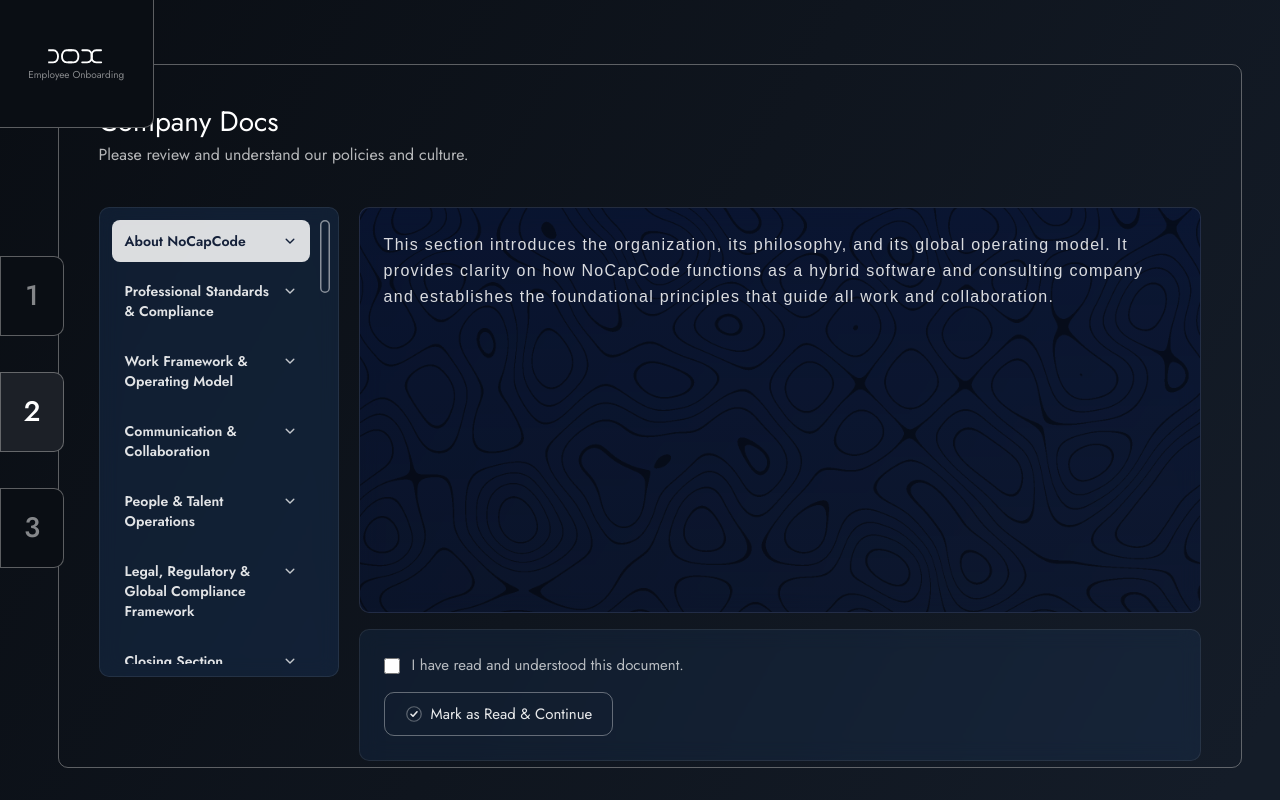
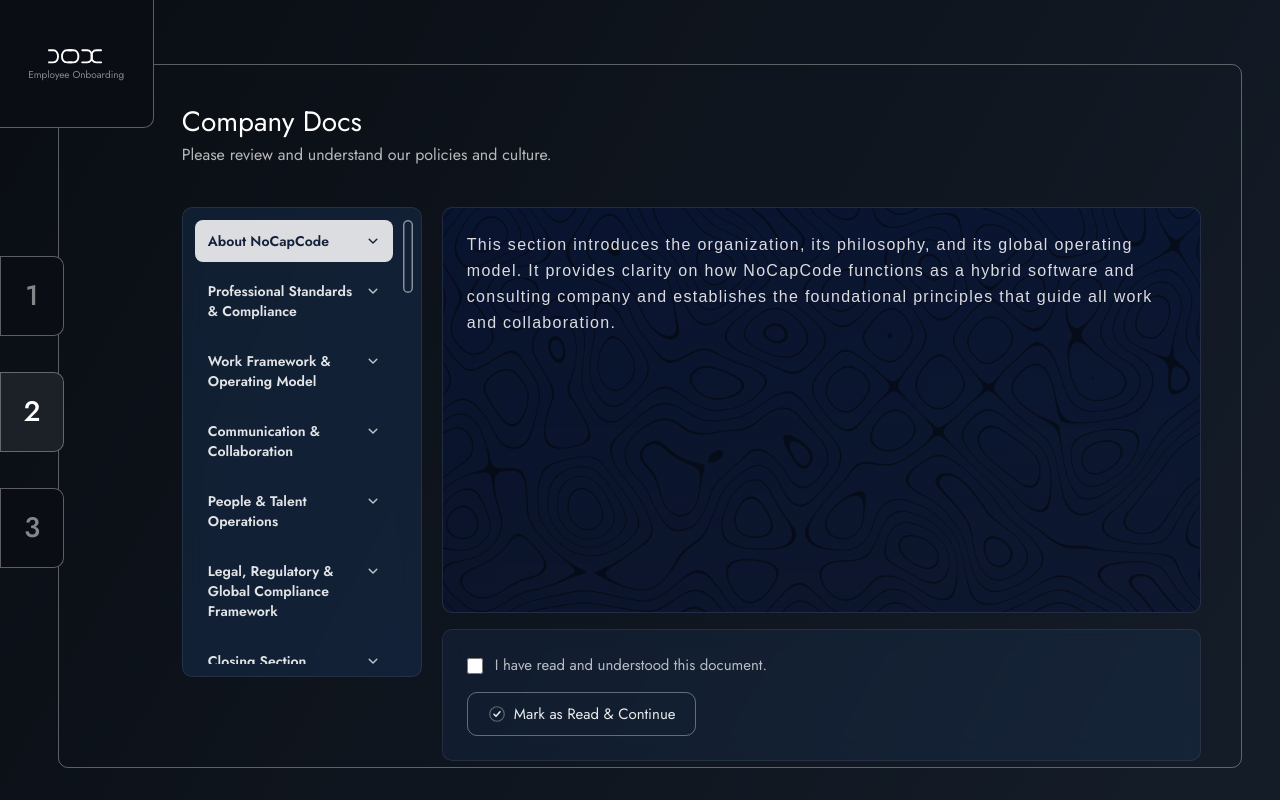
Before and after one commit to NoCapCode-tm/Dox, a React (Vite) app: page /company-docs in a window 1280 px wide. Built offline with nearby package versions, Linux system fonts and the light colour scheme; a web font is replaced by a local one.

Commit message:
avoid framed content overlap with logo square

```diff
--- a/src/pages/CompanyDocs.jsx
+++ b/src/pages/CompanyDocs.jsx
@@ -287,7 +287,7 @@
                     {/* Content Layout */}
                     <div className="grid min-h-[760px]">
                         <section className="relative p-5 md:p-8 lg:p-10">
-                            <div className="relative z-10">
+                            <div className="relative z-10" style={{ paddingLeft: 'clamp(36px, 6.5vw, 100px)' }}>
                                 <h1 className="text-[28px] font-normal leading-[34px]">Company Docs</h1>
                                 <p className="mt-1 max-w-[820px] text-[16px] leading-[24px] text-white/70">
                                     Please review and understand our policies and culture.
```
